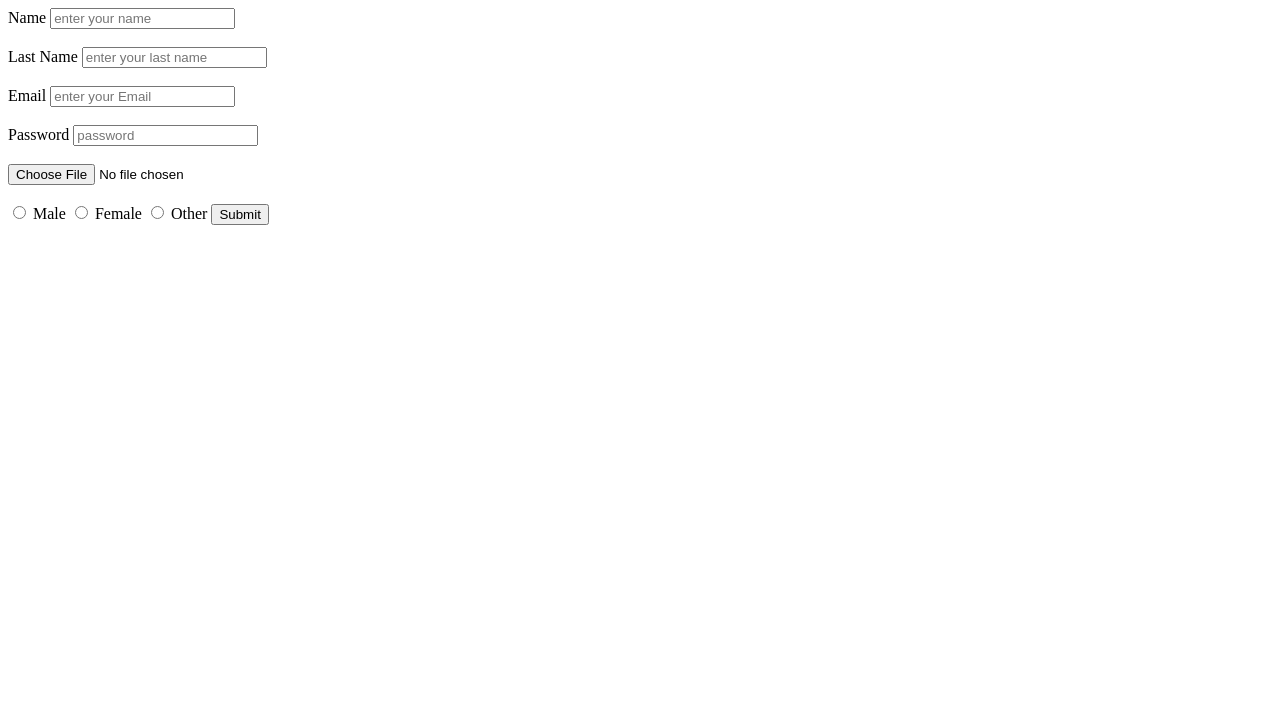
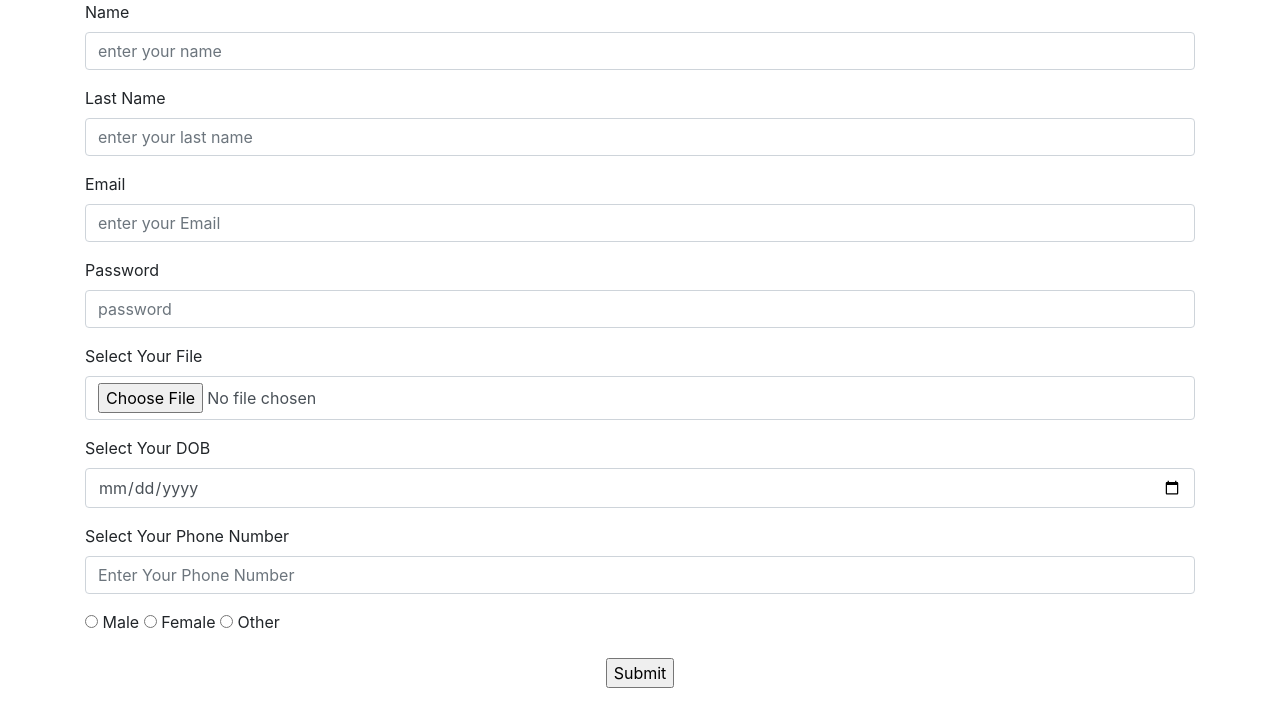
Before and after one commit to abhishekkargeti1/Front-end-Ducat, a plain HTML site: page FrontEnd Work/Html files/form.html in a window 1280 px wide. Drawn offline with nearby package versions, Linux system fonts and the light colour scheme.

Commit message:
Auto commit

```diff
--- a/FrontEnd Work/Html files/form.html
+++ b/FrontEnd Work/Html files/form.html
@@ -1,38 +1,94 @@
 <!DOCTYPE html>
 <html lang="en">
   <head>
-    <meta charset="UTF-8">
-    <meta name="viewport" content="width=device-width, initial-scale=1.0">
+    <meta charset="UTF-8" />
+    <meta name="viewport" content="width=device-width, initial-scale=1.0" />
     <title>Document</title>
+    <link
+      rel="stylesheet"
+      href="https://cdn.jsdelivr.net/npm/bootstrap@4.0.0/dist/css/bootstrap.min.css"
+      integrity="sha384-Gn5384xqQ1aoWXA+058RXPxPg6fy4IWvTNh0E263XmFcJlSAwiGgFAW/dAiS6JXm"
+      crossorigin="anonymous"
+    />
   </head>
   <body>
+    <div class="container">
       <form action="">
+        <div class="form-group">
           <label>Name</label>
-        <input type="text" placeholder="enter your name">
-        <br>
-        <br>
+          <input
+            type="text"
+            class="form-control"
+            placeholder="enter your name" required
+          />
+        </div>
+        <div class="form-group">
           <label>Last Name</label>
-        <input type="text" placeholder="enter your last name">
-        <br>
-        <br>
+          <input
+            type="text"
+            class="form-control"
+            placeholder="enter your last name" required
+          />
+        </div>
+        <div class="form-group">
           <label>Email</label>
-        <input type="email" placeholder="enter your Email">
-        <br>
-        <br>
+          <input
+            type="email"
+            class="form-control"
+            placeholder="enter your Email" required
+          />
+        </div>
+        <div class="form-group">
           <label>Password</label>
-        <input type="password" placeholder="password">
-        <br>
-        <br>
-        <input type="file">
-        <br>
-        <br>
-        <input type="radio" id="male" value="Male" name="Gender">
+          <input type="password" class="form-control" placeholder="password" required/>
+        </div>
+        <div class="form-group">
+            <label>Select Your File</label>
+          <input type="file" class="form-control" required/>
+        </div>
+        <div class="form-group">
+             <label>Select Your DOB</label>
+          <input
+            type="date"
+            class="form-control"
+            placeholder="Select Your DOB" required
+          />
+        </div>
+        <div class="form-group">
+             <label>Select Your Phone Number</label>
+          <input
+            type="number"
+            class="form-control"
+            placeholder="Enter Your Phone Number" required
+          />
+        </div>
+        <div class="form-group">
+          <input type="radio" id="male" value="Male" name="Gender" required/>
           <label for="male">Male</label>
-        <input type="radio" id="female" value="Female" name="Gender">
+          <input type="radio" id="female" value="Female" name="Gender" required/>
           <label for="female">Female</label>
-        <input type="radio" id="other"  value="Other" name="Gender">
+          <input type="radio" id="other" value="Other" name="Gender" required/>
           <label for="other">Other</label>
-        <input type="submit">
+        </div>
+        <div class="text-center">
+          <input type="submit" />
+        </div>
       </form>
+    </div>
   </body>
+  <script
+    src="https://code.jquery.com/jquery-3.2.1.slim.min.js"
+    integrity="sha384-KJ3o2DKtIkvYIK3UENzmM7KCkRr/rE9/Qpg6aAZGJwFDMVNA/GpGFF93hXpG5KkN"
+    crossorigin="anonymous"
+  ></script>
+  <script
+    src="https://cdn.jsdelivr.net/npm/popper.js@1.12.9/dist/umd/popper.min.js"
+    integrity="sha384-ApNbgh9B+Y1QKtv3Rn7W3mgPxhU9K/ScQsAP7hUibX39j7fakFPskvXusvfa0b4Q"
+    crossorigin="anonymous"
+  ></script>
+  <script
+    src="https://cdn.jsdelivr.net/npm/bootstrap@4.0.0/dist/js/bootstrap.min.js"
+    integrity="sha384-JZR6Spejh4U02d8jOt6vLEHfe/JQGiRRSQQxSfFWpi1MquVdAyjUar5+76PVCmYl"
+    crossorigin="anonymous"
+  ></script>
 </html>
```
Lines whose indentation alone changed are shown as unchanged.
